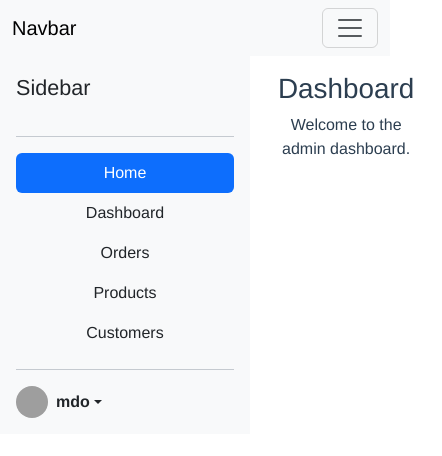
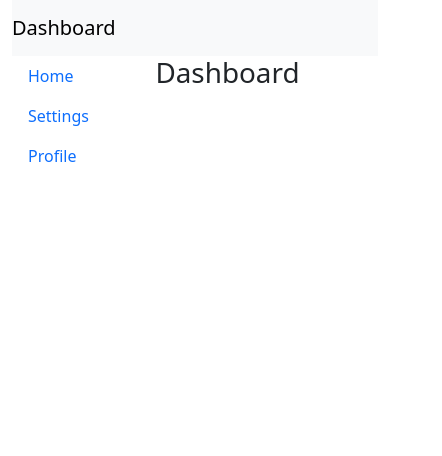
Before and after one commit to LeonardoDacosta29/WebWiraTaxi, a Vue app: page / in a window 390 px wide. Shown: the top 456 px of the page, 442 px wide, since content can reach past the window. Built offline with nearby package versions, Linux system fonts and the light colour scheme; grey boxes are pictures that could not be loaded.

Commit message:
semua
semua komponen app, addashboard, adsidebar, adheader diperbaharui cuman masih belum responsive jadi kita coba lagi

```diff
--- a/src/App.vue
+++ b/src/App.vue
@@ -1,13 +1,12 @@
 <template>
   <div id="app">
-    <AdminHeader/>
-    <div class="d-flex">
-      <AdminSidebar />
-      <main class="flex-fill p-3">
-        <AdminDashboard />
-      </main>
+    <div class="container-fluid">
+      <AdminHeader/>
+      <div class="row">
+        <AdminSidebar class="col-2"/>
+        <AdminDashboard class="col-10"/>
+      </div>
     </div>
-    <!-- <HelloWorld /> -->
   </div>
 </template>
 
@@ -27,7 +26,7 @@ export default {
   },
 };
 </script>
-
+<!--
 <style>
 #app {
   font-family: Avenir, Helvetica, Arial, sans-serif;
@@ -37,4 +36,4 @@ export default {
   color: #2c3e50;
   margin-top: 0;
 }
-</style>
+</style> -->
--- a/src/components/AdminDashboard.vue
+++ b/src/components/AdminDashboard.vue
@@ -1,13 +1,12 @@
 <template>
-    <div class="container">
-      <div class="row">
-        <div class="col">
-          <h1>Dashboard</h1>
-          <p>Welcome to the admin dashboard.</p>
-        </div>
+    <div class="d-flex flex-column align-items-center">
+      <h1>Dashboard</h1>
+      <div class="w-100 p-3">
+        <!-- Tambahkan konten di sini -->
+        <!-- <p>Welcome to the admin dashboard.</p> -->
       </div>
     </div>
-  </template>
+ </template>
 
   <script>
   export default {
@@ -15,5 +14,5 @@
   };
   </script>
 
-  <style scoped>
-  </style>
+  <!-- <style scoped>
+  </style> -->
--- a/src/components/AdminHeader.vue
+++ b/src/components/AdminHeader.vue
@@ -1,27 +1,6 @@
 <template>
   <nav class="navbar navbar-expand-lg navbar-light bg-light">
-    <div class="container-fluid">
-      <a class="navbar-brand" href="#">Navbar</a>
-      <button class="navbar-toggler" type="button" data-bs-toggle="collapse" data-bs-target="#navbarNav" aria-controls="navbarNav" aria-expanded="false" aria-label="Toggle navigation">
-        <span class="navbar-toggler-icon"></span>
-      </button>
-      <div class="collapse navbar-collapse" id="navbarNav">
-        <ul class="navbar-nav">
-          <li class="nav-item">
-            <a class="nav-link active" aria-current="page" href="#">Home</a>
-          </li>
-          <li class="nav-item">
-            <a class="nav-link" href="#">Features</a>
-          </li>
-          <li class="nav-item">
-            <a class="nav-link" href="#">Pricing</a>
-          </li>
-          <li class="nav-item">
-            <a class="nav-link disabled" href="#" tabindex="-1" aria-disabled="true">Disabled</a>
-          </li>
-        </ul>
-      </div>
-    </div>
+    <a class="navbar-brand" href="#">Dashboard</a>
   </nav>
 </template>
 
@@ -31,4 +10,4 @@ export default {
 };
 </script>
 
-<style scoped></style>
+<!-- <style scoped></style> -->
--- a/src/components/AdminSidebar.vue
+++ b/src/components/AdminSidebar.vue
@@ -1,50 +1,16 @@
 <template>
-    <div class="d-flex flex-column flex-shrink-0 p-3 bg-light" style="width: 250px;">
-      <a href="/" class="d-flex align-items-center mb-3 mb-md-0 me-md-auto link-dark text-decoration-none">
-        <span class="fs-4">Sidebar</span>
-      </a>
-      <hr>
-      <ul class="nav nav-pills flex-column mb-auto">
+  <div>
+    <ul class="nav flex-column">
       <li class="nav-item">
-          <a href="#" class="nav-link active" aria-current="page">
-            Home
-          </a>
+        <a class="nav-link active" href="#">Home</a>
       </li>
-        <li>
-          <a href="#" class="nav-link link-dark">
-            Dashboard
-          </a>
+      <li class="nav-item">
+        <a class="nav-link" href="#">Settings</a>
       </li>
-        <li>
-          <a href="#" class="nav-link link-dark">
-            Orders
-          </a>
-        </li>
-        <li>
-          <a href="#" class="nav-link link-dark">
-            Products
-          </a>
-        </li>
-        <li>
-          <a href="#" class="nav-link link-dark">
-            Customers
-          </a>
+      <li class="nav-item">
+        <a class="nav-link" href="#">Profile</a>
       </li>
     </ul>
-      <hr>
-      <div class="dropdown">
-        <a href="#" class="d-flex align-items-center link-dark text-decoration-none dropdown-toggle" id="dropdownUser2" data-bs-toggle="dropdown" aria-expanded="false">
-          <img src="https://github.com/mdo.png" alt="" width="32" height="32" class="rounded-circle me-2">
-          <strong>mdo</strong>
-        </a>
-        <ul class="dropdown-menu text-small shadow" aria-labelledby="dropdownUser2">
-          <li><a class="dropdown-item" href="#">New project...</a></li>
-          <li><a class="dropdown-item" href="#">Settings</a></li>
-          <li><a class="dropdown-item" href="#">Profile</a></li>
-          <li><hr class="dropdown-divider"></li>
-          <li><a class="dropdown-item" href="#">Sign out</a></li>
-        </ul>
-      </div>
   </div>
 </template>
 
@@ -53,10 +19,3 @@
   name: 'AdminSidebar'
 };
 </script>
-
-  <style scoped>
-  .nav-link.active {
-    background-color: #0d6efd;
-    color: white;
-  }
-  </style>
```
Lines whose indentation alone changed are shown as unchanged.
